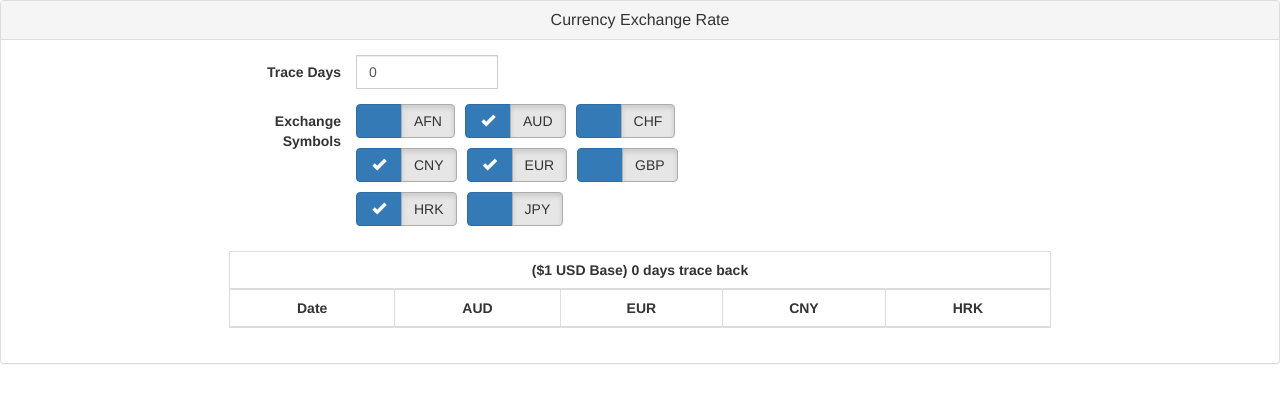
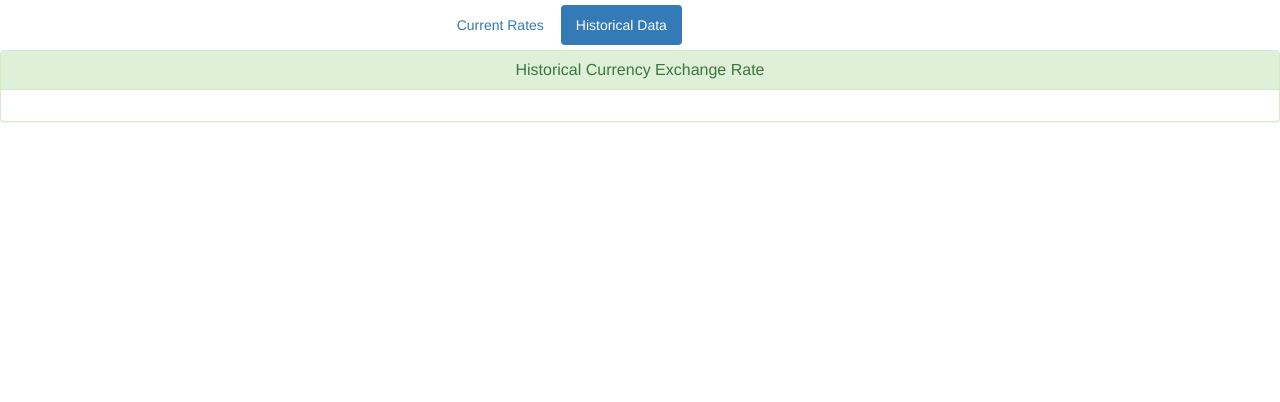
Before and after one commit to knight3001/CurrencyTrend, a React (Create React App) app: page /history in a window 1280 px wide. Shown: the top 402 px of the page. Built offline with nearby package versions, Linux system fonts and the light colour scheme.

Commit message:
add router

```diff
--- a/package.json
+++ b/package.json
@@ -16,7 +16,8 @@
     "react-redux": "^5.0.5",
     "axios": "^0.16.1",
     "moment": "^2.18.1",
-    "react-throttle": "^0.3.0"
+    "react-throttle": "^0.3.0",
+    "react-router-dom": "^4.1.1"
   },
   "devDependencies": {
     "react-scripts": "1.0.6",
--- a/src/App.css
+++ b/src/App.css
@@ -13,11 +13,18 @@
 .hidden{
   display: none;
 }
+.clear{
+  clear: both;
+}
 
 table th,td{
   text-align: center;
 }
 
+.header{
+  margin-top: 5px;
+  margin-bottom: 5px;
+}
 
 @media screen and (max-width:415px){
 
--- a/src/App.js
+++ b/src/App.js
@@ -1,21 +1,12 @@
 import React, { Component } from 'react';
 import './App.css';
 
-import Trend from './trend/Trend';
+import BasicRouter from './Router';
 
 class App extends Component {
   render() {
     return (
-      <div className="App">
-        <div className="panel panel-default">
-          <div className="panel-heading"><h3 className="panel-title">Currency Exchange Rate</h3></div>
-          <div className="panel-body">
-            <div className="row">
-              <Trend />
-            </div>
-          </div>
-        </div>
-      </div>
+      <BasicRouter />
     );
   }
 }
--- /dev/null
+++ b/src/Router.js
@@ -0,0 +1,36 @@
+import React from 'react';
+import {
+  BrowserRouter as Router,
+  Route,
+  Link
+} from 'react-router-dom';
+
+import Trend from './trend/Trend';
+import History from './history/History';
+
+const ListItemLink = ({ to, text }) => (
+  <Route exact path={to} children={({ match }) => (
+    <li role="presentation" className={match ? 'active' : ''}>
+      <Link to={to}>{text}</Link>
+    </li>
+  )}/>
+)
+
+const BasicRouter = () => (
+  <Router>
+    <div className="App">
+      <div className="header col-md-4 col-md-offset-4">
+        <ul className="nav nav-pills">
+          <ListItemLink to="/" text="Current Rates" />
+          <ListItemLink to="/history" text="Historical Data" />
+        </ul>
+      </div>
+
+      <div className="clear"></div>
+
+      <Route exact path="/" component={Trend}/>
+      <Route path="/history" component={History}/>
+    </div>
+  </Router>
+)
+export default BasicRouter;
--- /dev/null
+++ b/src/history/History.js
@@ -0,0 +1,25 @@
+import React, { Component } from 'react';
+
+class History extends Component {
+    constructor(props) {
+        super(props);
+
+    }
+
+    render() {
+        return (
+            <div className="panel panel-success">
+                <div className="panel-heading"><h3 className="panel-title">Historical Currency Exchange Rate</h3></div>
+                <div className="panel-body">
+                    <div className="row">
+                        <div className="col-xs-12 col-sm-12 col-md-8 col-md-offset-2">
+
+                        </div>
+                    </div>
+                </div>
+            </div>
+        )
+    }
+}
+
+export default History;
--- a/src/trend/Trend.js
+++ b/src/trend/Trend.js
@@ -258,6 +258,10 @@ class Trend extends Component {
         const symbols = this.state.symbols;
         const datesize = this.state.datesize;
         return (
+            <div className="panel panel-primary">
+                <div className="panel-heading"><h3 className="panel-title">Latest Currency Exchange Rate</h3></div>
+                <div className="panel-body">
+                    <div className="row">
                         <div className="col-xs-12 col-sm-12 col-md-8 col-md-offset-2">
                             <UserForm
                                 datesize={this.state.datesize}
@@ -270,6 +274,9 @@ class Trend extends Component {
                                 datesize={datesize}
                             />
                         </div>
+                    </div>
+                </div>
+            </div>
         )
     }
 }
```
Also changed, not shown: 1 other file (tests, documents, lock files or other folders). Lines whose indentation alone changed are shown as unchanged.
